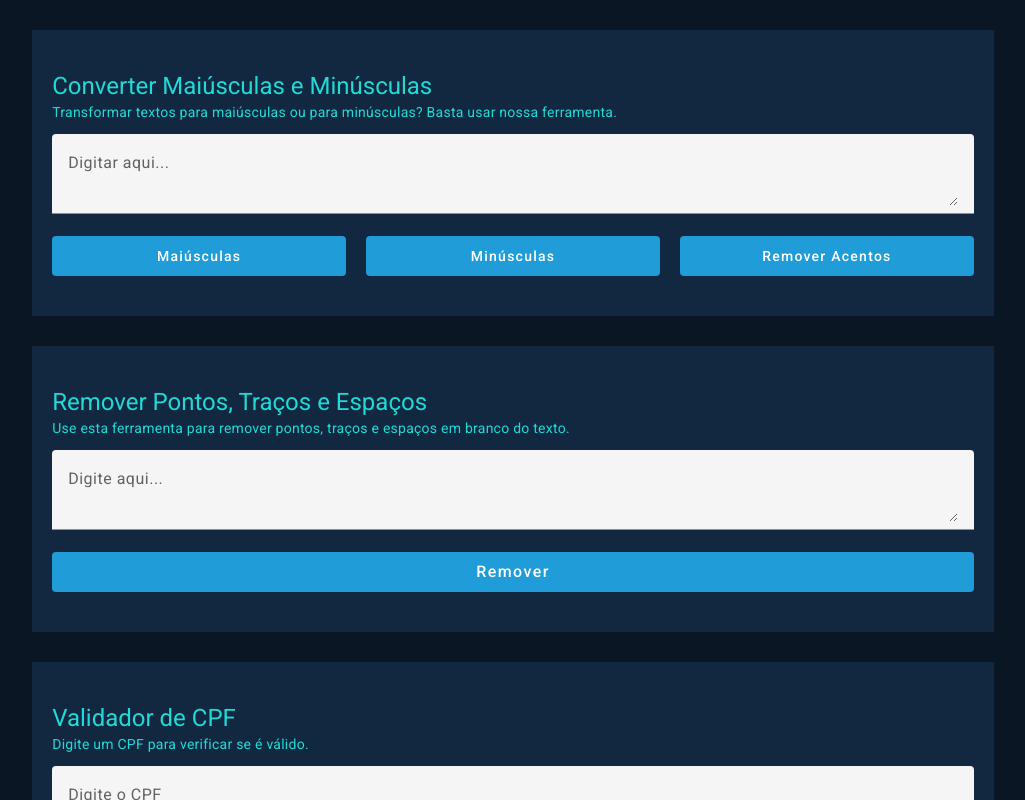
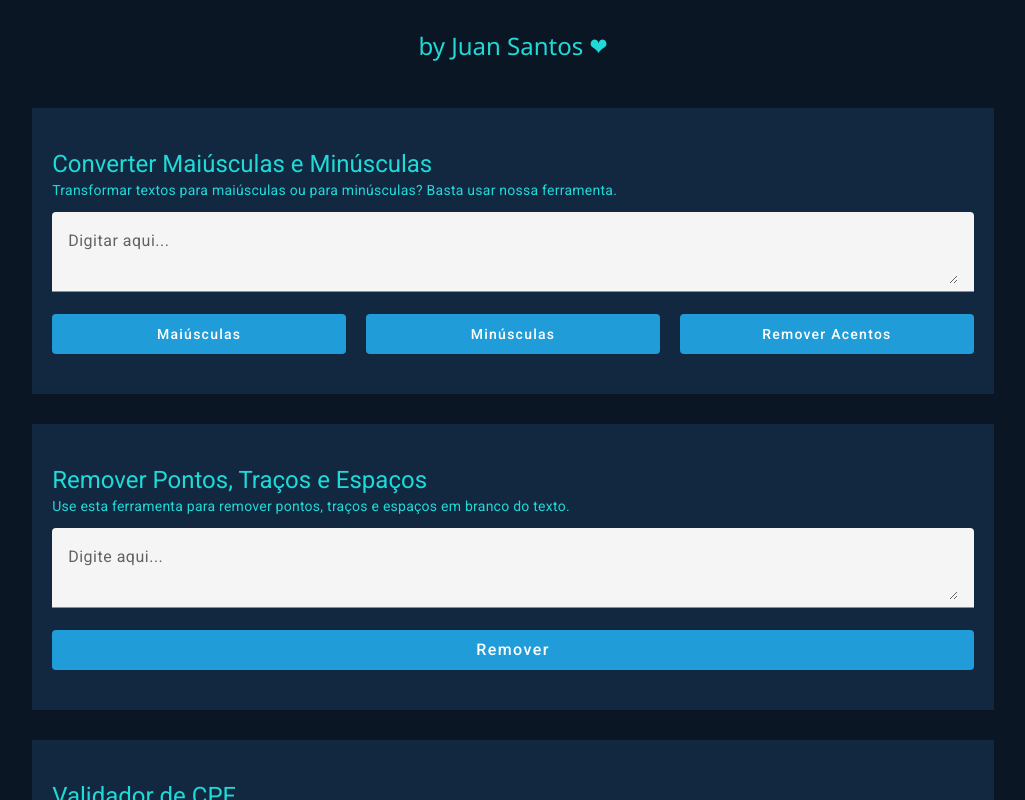
Before and after one commit to JuanLuky/devtools-prod, an Angular app: page / in a window 1280 px wide. Shown: the top 800 px of the page, without its empty margins (127-1152 px from the left). Built offline with nearby package versions, Linux system fonts and the light colour scheme.

Commit message:
Feat: author

```diff
--- a/src/app/app.component.html
+++ b/src/app/app.component.html
@@ -1,4 +1,5 @@
 <main class="container">
+  <h1 style="text-align: center; margin-top: 30px; font-family: 'Segoe UI', Tahoma, Geneva, Verdana, sans-serif;"> by Juan Santos ❤ </h1>
   <app-convert-text></app-convert-text>
   <app-remove-dots></app-remove-dots>
   <app-validate-cpf></app-validate-cpf>
```
